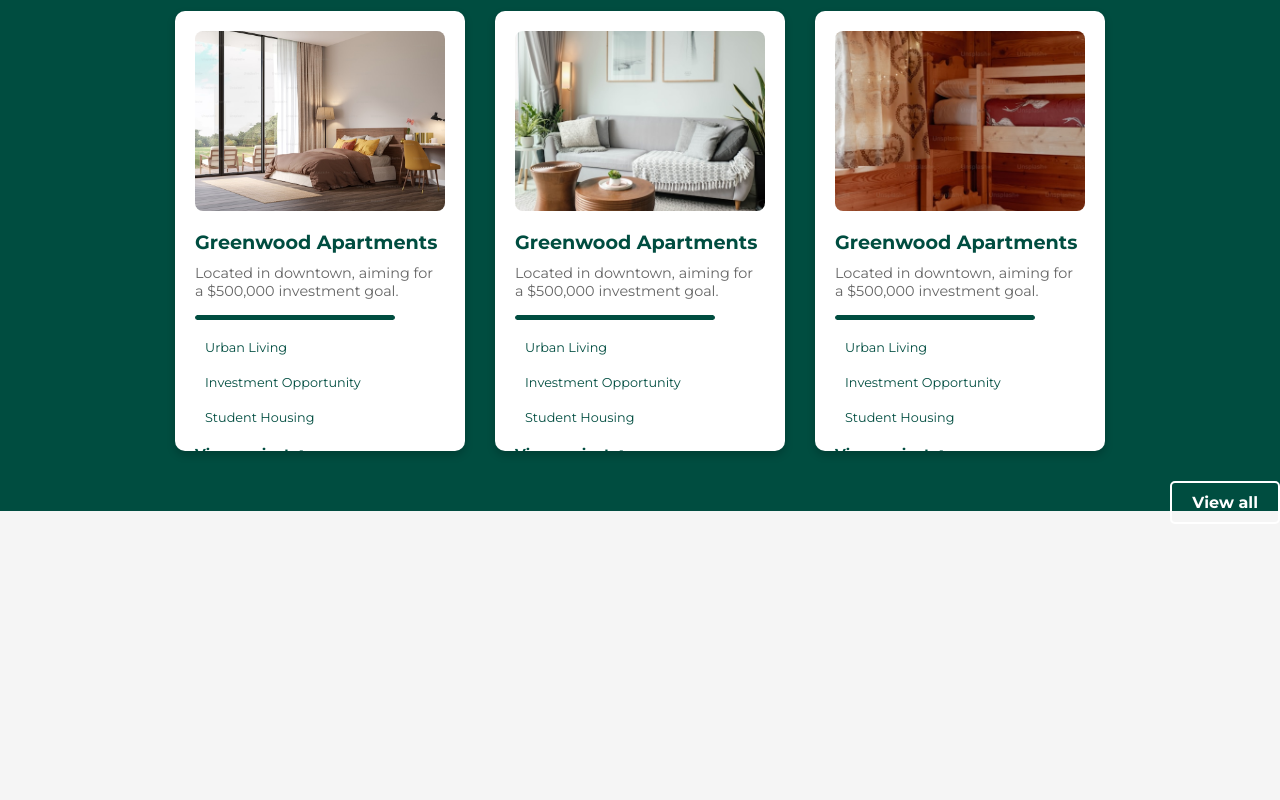
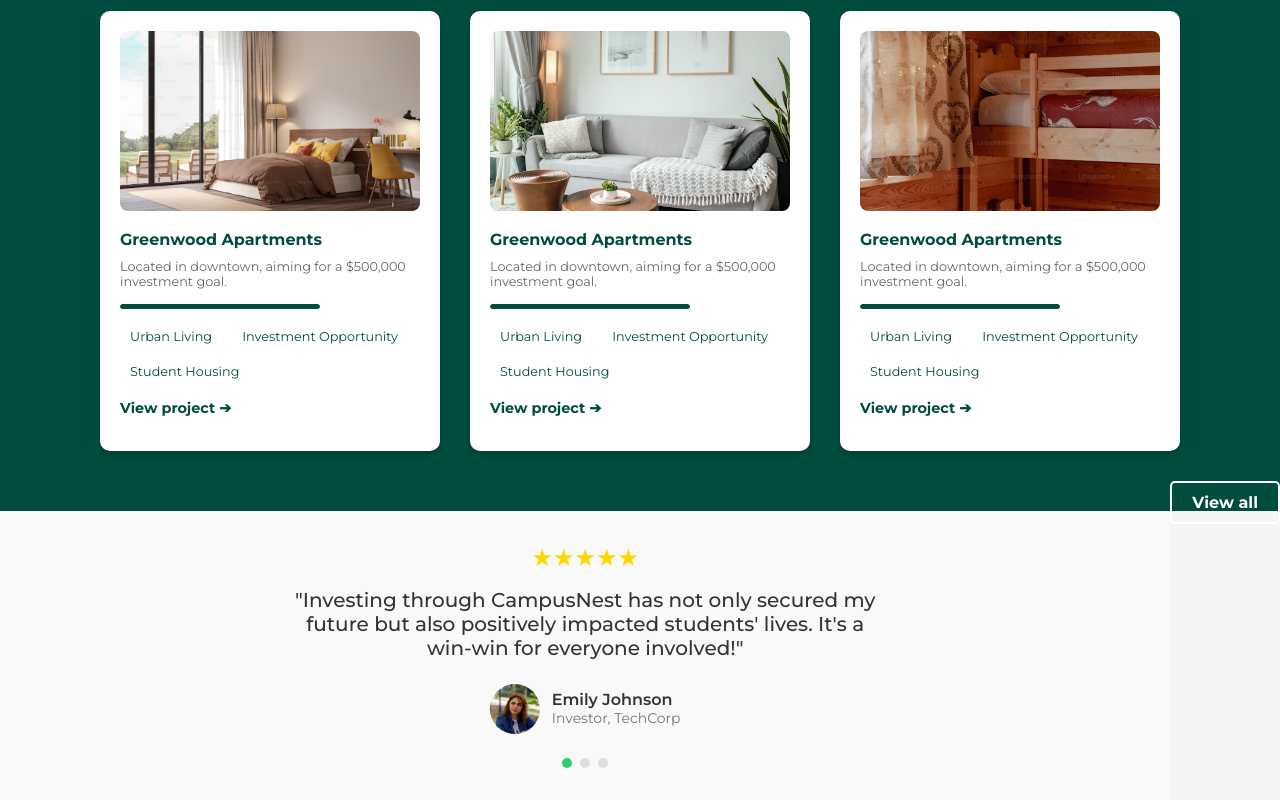
Before and after one commit to Ayo-tomiwa/CampusCrowd, a plain HTML site: page CampusCrowd/index.html in a window 1280 px wide. Shown: the part 1883-2683 px from the top of the page. Before the commit the page ends 2407 px from the top, so only its background shows below. Drawn offline with nearby package versions, Linux system fonts and the light colour scheme.

Commit message:
Added the testimonial section

```diff
--- a/CampusCrowd/index.html
+++ b/CampusCrowd/index.html
@@ -128,6 +128,31 @@
         </div>
         <a href="#" class="view-all">View all</a>
     </div>
+    <div>
+        <div class="testimonial-section">
+            <div class="testimonial-content">
+                <div class="testimonial-stars">
+                    <span>★</span><span>★</span><span>★</span><span>★</span><span>★</span>
+                </div>
+                <p class="testimonial-text">
+                    "Investing through CampusNest has not only secured my future but also positively impacted students' lives. It's a win-win for everyone involved!"
+                </p>
+                <div class="testimonial-author">
+                    <img src="../Assets/testimony-img.jpeg" alt="Author Image" class="author-image">
+                    <div class="author-details">
+                        <p class="author-name">Emily Johnson</p>
+                        <p class="author-title">Investor, TechCorp</p>
+                    </div>
+                </div>
+            </div>
+            <div class="testimonial-pagination">
+                <span class="pagination-dot active"></span>
+                <span class="pagination-dot"></span>
+                <span class="pagination-dot"></span>
+            </div>
+        </div>
+
+    </div>
 
 </div>
 
--- a/CampusCrowd/styles.css
+++ b/CampusCrowd/styles.css
@@ -358,7 +358,7 @@ body{
 
 .project-card {
     background-color: #ffffff;
-    width: 250px;
+    width: 300px;
     height: 400px;
     border-radius: 10px;
     overflow: hidden;
@@ -375,14 +375,14 @@ body{
 }
 
 .project-name {
-    font-size: 1.2rem;
+    font-size: 1rem;
     color: #004d40;
     margin-top: 15px;
     font-weight: bold;
 }
 
 .project-description {
-    font-size: 0.9rem;
+    font-size: 0.8rem;
     color: #666;
     margin: 10px 0;
 }
@@ -421,6 +421,7 @@ body{
     padding: 5px 10px;
     border-radius: 15px;
     display: inline-block;
+    cursor: pointer;
 }
 
 .view-project {
@@ -453,3 +454,80 @@ body{
     background-color: #fff;
     color: #004d40;
 }
+
+/* General styling for the testimonial section */
+.testimonial-section {
+    display: flex;
+    flex-direction: column;
+    align-items: center;
+    text-align: center;
+    padding: 2rem;
+    background-color: #f9f9f9;
+}
+
+.testimonial-content {
+    max-width: 600px;
+    margin-bottom: 1.5rem;
+}
+
+.testimonial-stars {
+    color: #FFD700;
+    font-size: 1.5rem;
+    margin-bottom: 1rem;
+}
+
+.testimonial-text {
+    font-size: 1.25rem;
+    font-weight: 500;
+    color: #333;
+    margin-bottom: 1.5rem;
+}
+
+.testimonial-author {
+    display: flex;
+    align-items: center;
+    justify-content: center;
+    gap: 0.75rem;
+}
+
+.author-image {
+    width: 50px;
+    height: 50px;
+    border-radius: 50%;
+    object-fit: cover;
+}
+
+.author-details {
+    text-align: left;
+}
+
+.author-name {
+    font-size: 1rem;
+    font-weight: 600;
+    color: #333;
+    margin: 0;
+}
+
+.author-title {
+    font-size: 0.875rem;
+    color: #777;
+    margin: 0;
+}
+
+.testimonial-pagination {
+    display: flex;
+    gap: 0.5rem;
+}
+
+.pagination-dot {
+    width: 10px;
+    height: 10px;
+    background-color: #ddd;
+    border-radius: 50%;
+    cursor: pointer;
+    transition: background-color 0.3s ease;
+}
+
+.pagination-dot.active {
+    background-color: #2ecc71; /* Adjust color as needed */
+}
```
Also changed, not shown: Assets/testimony-img.jpeg (added).
